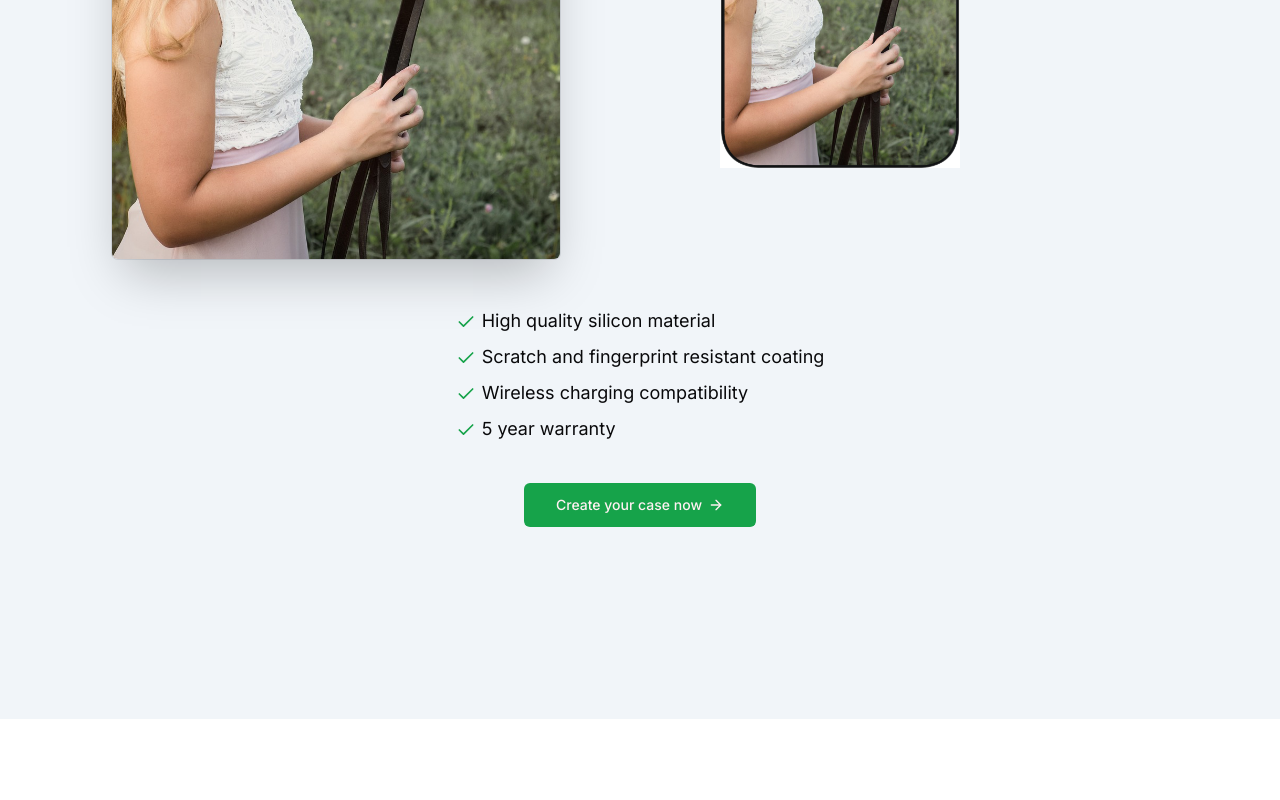
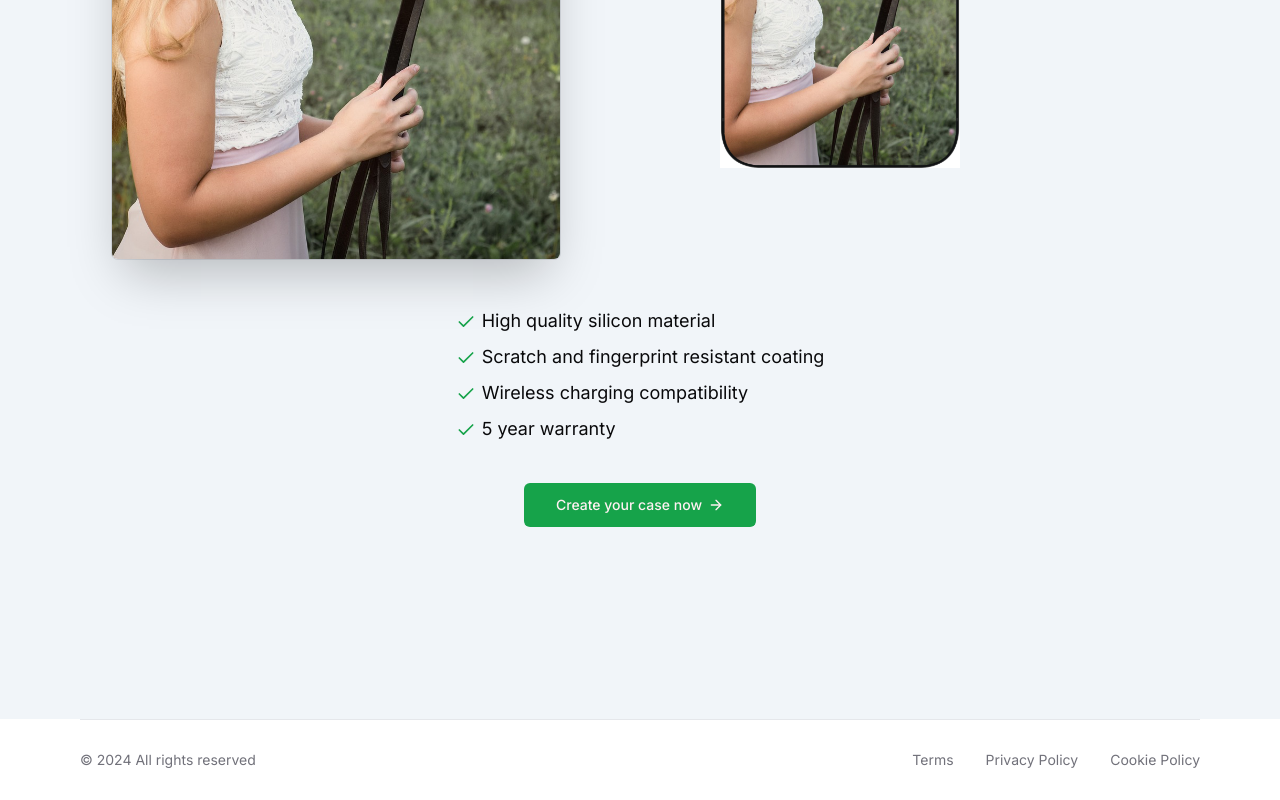
Before and after one commit to NewtonKamau/next-custom-print, a Next.js app: page / in a window 1280 px wide. Shown: the part 3287-4087 px from the top of the page. Before the commit the page ends 4006 px from the top, so only its background shows below. Built offline with nearby package versions, Linux system fonts and the light colour scheme.

Commit message:
added footer

```diff
--- a/src/app/layout.tsx
+++ b/src/app/layout.tsx
@@ -2,6 +2,7 @@
 import { Inter } from "next/font/google";
 import "./globals.css";
 import Navbar from "@/components/Navbar";
+import Footer from "@/components/Footer";
 
 const inter = Inter({ subsets: ["latin"] });
 
@@ -19,7 +20,9 @@
     <html lang="en">
       <body className={inter.className}>
         <Navbar />
-        {children}</body>
+        {children}
+        <Footer />
+      </body>
     </html>
   );
 }
--- /dev/null
+++ b/src/components/Footer.tsx
@@ -0,0 +1,45 @@
+import Link from "next/link";
+import MaxWidthWrapper from "./MaxWidthWrapper";
+
+const Footer = () => {
+  return (
+    <footer className="bg-white h-20 relative">
+      <MaxWidthWrapper>
+        <div className="border-t border-gray-200" />
+
+        <div className="h-full flex flex-col md:flex-row md:justify-between justify-center items-center">
+          <div className="text-center md:text-left pb-2 md:pb-0">
+            <p className="text-sm text-muted-foreground">
+              &copy; {new Date().getFullYear()} All rights reserved
+            </p>
+          </div>
+
+          <div className="flex items-center justify-center">
+            <div className="flex space-x-8">
+              <Link
+                href="#"
+                className="text-sm text-muted-foreground hover:text-gray-600"
+              >
+                Terms
+              </Link>
+              <Link
+                href="#"
+                className="text-sm text-muted-foreground hover:text-gray-600"
+              >
+                Privacy Policy
+              </Link>
+              <Link
+                href="#"
+                className="text-sm text-muted-foreground hover:text-gray-600"
+              >
+                Cookie Policy
+              </Link>
+            </div>
+          </div>
+        </div>
+      </MaxWidthWrapper>
+    </footer>
+  );
+};
+
+export default Footer;
```
